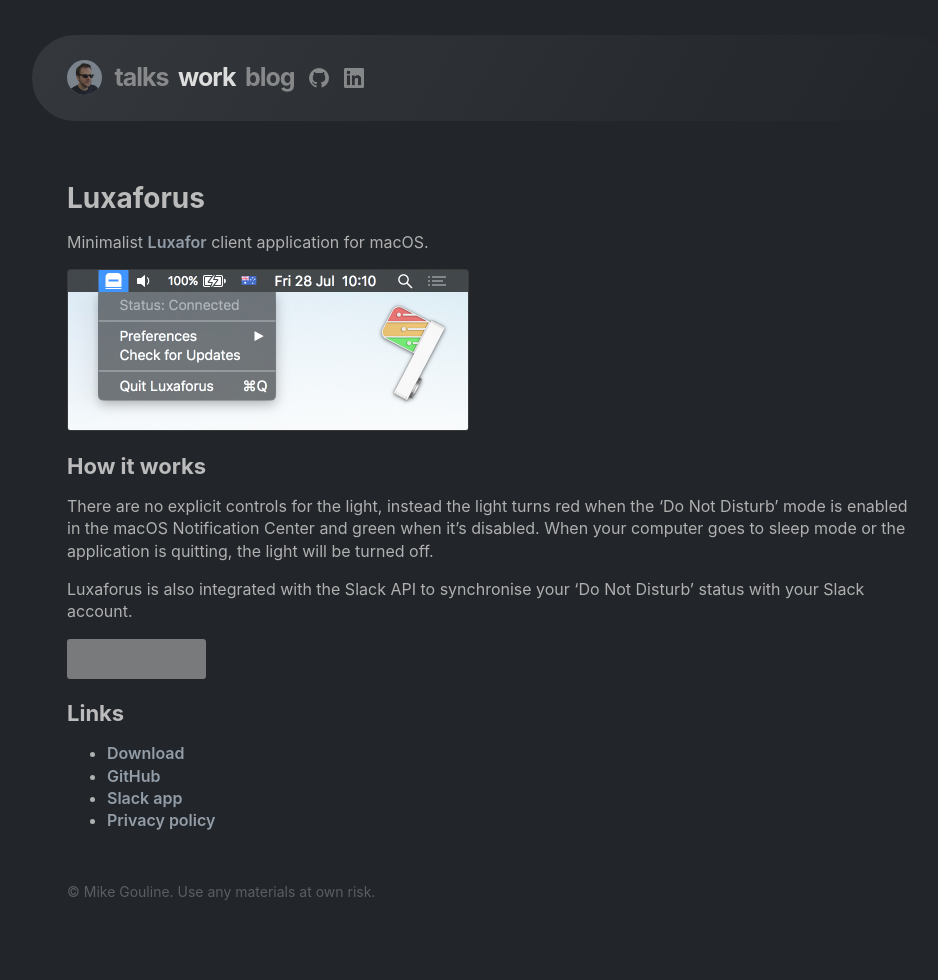
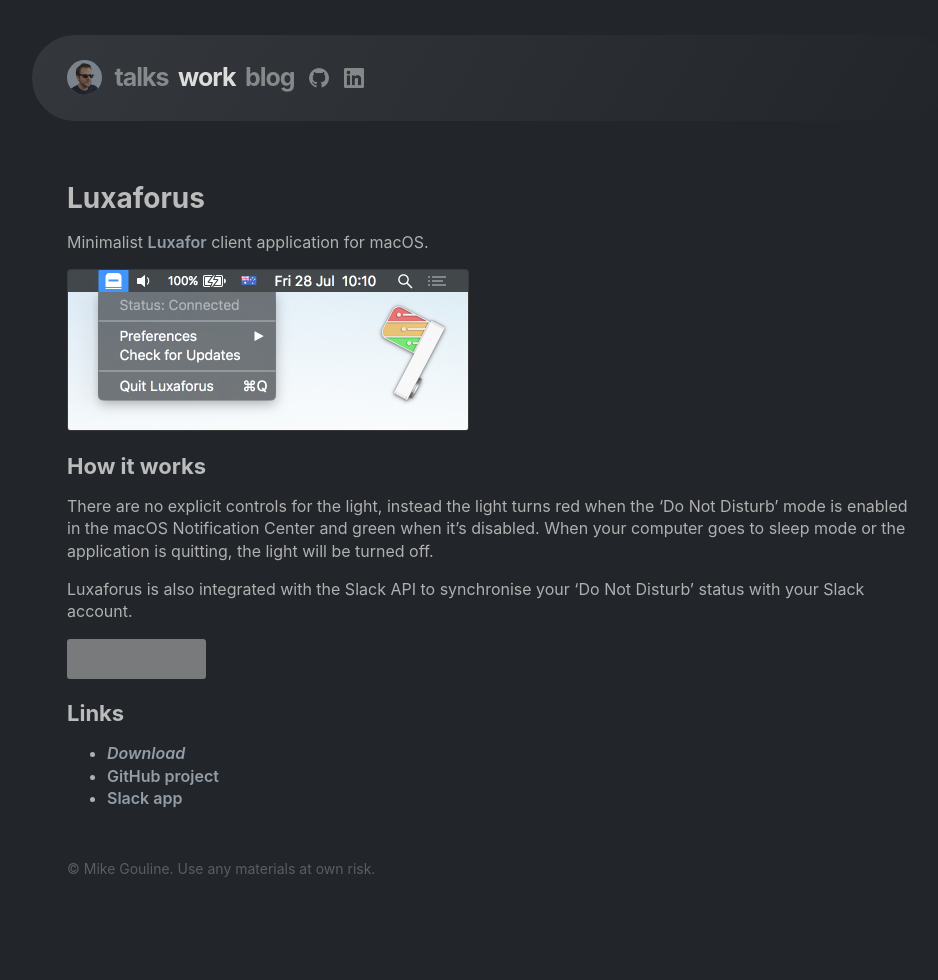
Before and after one commit to gouline/gouline.github.io, a Jekyll site: the page built from luxaforus/index.md, in a window 1280 px wide. Shown: the whole page, without its empty margins (148-1086 px from the left). Built offline with Jekyll 4.4.1, drawn with Linux system fonts in a browser that asks for light colours; nearby versions of some CDN libraries; after the commit the page ends 957 px from its top, so only the background shows below that; grey boxes are pictures that could not be loaded.

Commit message:
Update project links

```diff
--- a/luxaforus/index.md
+++ b/luxaforus/index.md
@@ -21,7 +21,6 @@
 
 ## Links
 
-* **[Download](https://github.com/gouline/luxaforus/releases/latest)**
-* [GitHub](https://github.com/gouline/luxaforus)
+* _[Download](https://github.com/gouline/luxaforus/releases/latest)_
+* [GitHub project](https://github.com/gouline/luxaforus)
 * [Slack app](https://slack.com/apps/A0211V525FD-luxaforus)
-* [Privacy policy](/luxaforus/privacy)
```
Also changed, not shown: blaster/index.md (+2 -2 lines), kapsule/index.md (+1 -2 lines).
